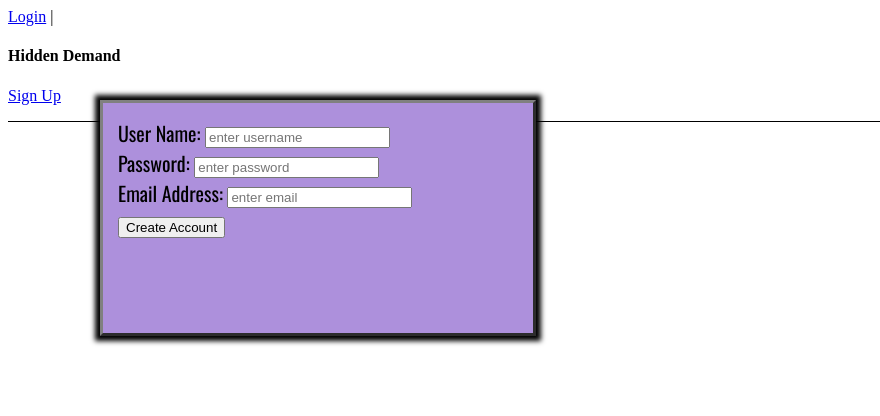
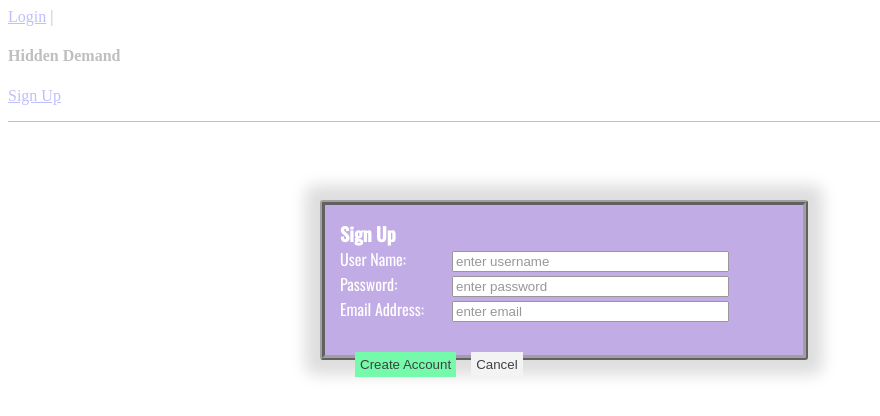
Before and after one commit to Pink-Fairy-Armadillo-NY-32/Hidden-Demand, a React app: page /signup in a window 1280 px wide. Shown: the top 416 px of the page, without its empty margins (0-880 px from the left). Built offline with nearby package versions, Linux system fonts and the light colour scheme.

Commit message:
modal window

```diff
--- a/package.json
+++ b/package.json
@@ -20,7 +20,11 @@
     "pg": "^8.7.3",
     "react": "^17.0.2",
     "react-dom": "^17.0.2",
-    "react-router-dom": "^6.3.0"
+    "react-router-dom": "^6.3.0",
+    "sass": "^1.49.11",
+    "sass-loader": "^12.6.0",
+    "scss-loader": "^0.0.1",
+    "style-loader": "^3.3.1"
   },
   "devDependencies": {
     "@babel/core": "^7.17.8",
--- a/src/client/App.jsx
+++ b/src/client/App.jsx
@@ -1,6 +1,7 @@
 import Nav from './Containers/NavigationContainer.jsx';
 import Main from './Containers/MainContainer.jsx';
 import React, { useState } from 'react';
+import './styles/styles.scss';
 
 const App = () => {
     const [loggedIn, setLogin] = useState(false);
--- a/src/client/Components/LoginSignup.jsx
+++ b/src/client/Components/LoginSignup.jsx
@@ -1,29 +1,11 @@
 import React, { useState } from 'react';
-import { Link, withRouter } from 'react-router-dom';
-import { useNavigate } from "react-router-dom";
+//import { Link, withRouter } from 'react-router-dom';
+import { useNavigate, Outlet } from "react-router-dom";
 import { createPortal } from "react-dom";
 
 const LoginSignup = props => {
   let navigate = useNavigate();
-  const modalStyle = {
-    position: "fixed",
-    left: 100,
-    top: 100,
-    height: "200px",
-    width: "400px",
-    backgroundColor: "#ad90dc",
-    color: "##FFF",
-    fontSize: "20px",
-    borderStyle: "outset",
-    borderColor: "gray",
-    borderSize: "5px",
-    padding: "15px",
-    fontFamily: "'Oswald', 'sans-serif'",
-    boxShadow: "0px 0px 5px 5px",
-    display: "inline-block",
-    textAlign: "left"
 
-  };
 
   // Handles input boxes for storage of variable names
   const useInput = init => {
@@ -61,7 +43,10 @@ const LoginSignup = props => {
       })
         .then(resp => resp.json())// WHAT IS THE RESPONSE HERE? WE USING COOKIES?
         .then(()=>{console.log(`success!`)})
-        .then(() => {navigate("../", { replace: true });})
+        .then(() => {
+          history.pushState({loggedIn: true}, "signup success", '../');
+          navigate("../", { state: { loginState: true, userId: 'tbd', history: history.state }, replace: true });
+        })
         .catch(err=>{console.log(err)})
 
     }
@@ -86,8 +71,10 @@ const LoginSignup = props => {
         body: JSON.stringify(requestBody)
       })
         .then(resp => resp.json()) // WHAT IS THE RESPONSE HERE? WE USING COOKIES?
-        .then(()=>{navigate("../", { replace: true });})
-        // .then(() => {props.history.push('/')})
+        .then(()=>{
+          history.pushState({loggedIn: true}, "signup success", '../');
+          navigate("../", { state: { loginState: true, userId: 'tbd', history: history.state }, replace: true });
+        })
         .catch(err=>{console.log(err)})
 
     }
@@ -99,19 +86,26 @@ const LoginSignup = props => {
  let buttonText;
  let emailInputDiv;
  let buttonPress;
+ let header;
 
+ const cancelPress = () => {
+  history.pushState({loggedIn: false}, "canceled", '../');
+  navigate("../", { state: { loginState: false, userId: 'tbd', history: history.state }, replace: true });
+ }
  if (props.type === 'login'){
+   header = "Log In"
    buttonText = 'Log In';
    buttonPress = sendLogInRequest;
  }
 
  if (props.type === 'signup'){
+   header = "Sign Up"
    buttonText = 'Create Account';
 
    emailInputDiv=[
      <div className = "inputBox" id = "emailInput">
        <label id="email">Email Address: </label>
-       <input name="email" placeholder="enter email" onChange={emailOnChange}/>
+       <input className='input' name="email" placeholder="enter email" onChange={emailOnChange}/>
      </div>
    ]
    buttonPress = sendSignUpRequest;
@@ -119,23 +113,29 @@ const LoginSignup = props => {
 // ------------------------------- Return HTML elements -----------------------------------------------------
       return (
      createPortal(
-      <main style={modalStyle}>
+      <div
+          className="modal-wrapper"
+          onClick={() => history.back()}>
+        <div
+            className="modal"
+            onClick={e => e.stopPropagation()}>
+            <h3>{header}</h3>
             <div className = "inputBox" id = "usernameInput">
               <label id="username">User Name: </label>
-          <input name="username" placeholder="enter username" onChange={usernameOnChange} />
+              <input className='input' name="username" placeholder="enter username" onChange={usernameOnChange} />
             </div>
             <div className = "inputBox" id = "passwordInput">
               <label id="password">Password: </label>
-          <input name="password" type = "password" placeholder="enter password" onChange={passwordOnChange} />
+              <input className='input' name="password" type = "password" placeholder="enter password" onChange={passwordOnChange} />
             </div>
 
             {/* need to change this to conditionally render based on whether signing up or logging in */}
             {emailInputDiv}
 
-      <button type="button" className="btnMain" onClick={
-    buttonPress
-  }>{buttonText}</button>
-      </main>,
+          <button type="button" className="btnMain" onClick={buttonPress}>{buttonText}</button>
+          <button type="button" className="btnCancel" onClick={cancelPress}>Cancel</button>
+        </div>
+      </div>,
       document.getElementById("modal_root")
      )
    )
--- a/src/client/Containers/MainContainer.jsx
+++ b/src/client/Containers/MainContainer.jsx
@@ -4,7 +4,9 @@ import React, { useState } from 'react';
 const Main = (props) => {
 
 return (
-    <div></div>
+    <div>
+        {console.log("history in main container", history.state)}
+    </div>
 )
 
 }
--- a/src/client/Containers/NavigationContainer.jsx
+++ b/src/client/Containers/NavigationContainer.jsx
@@ -1,8 +1,10 @@
 import React, { Component } from 'react';
-import { Link, Outlet } from "react-router-dom";
+import { Link, Outlet, useLocation } from "react-router-dom";
 
 const Nav = (props) =>  {
-    const loginState = props.loginState;
+    //const loginState = props.loginState;
+    const {state} = useLocation();
+
     return (
      <div className="nav">
        <section>
@@ -14,11 +16,10 @@ const Nav = (props) =>  {
       >
         <Link to={{pathname: "/login"}}>Login</Link> |{" "}
         <h1>Hidden Demand</h1>
-        {console.log(props.loginState)}
+        {console.log(state?.loginState, state?.history.loginState)}
         <Link to="/signup" >Sign Up</Link>
-
+        <Outlet />
       </nav>
-      <Outlet />
        </section>
      </div>
     );
--- a/src/client/index.js
+++ b/src/client/index.js
@@ -6,7 +6,7 @@ import {
   Route,
 } from "react-router-dom";
 import App from "./App.jsx";
-import LoginSignup from './Components/LoginSignup.jsx'
+import LoginSignup from './Components/LoginSignup.jsx';
 
 render(
   <BrowserRouter>
--- /dev/null
+++ b/src/client/styles/styles.scss
@@ -0,0 +1,53 @@
+.modal {
+    position: relative;
+    top: 25%;
+    left: 25%;
+    width: 35%;
+    height: 15%;;
+    background-color:  #ad90dc;
+    color: #FFF;
+    font-size: 16px;
+    display:inline-block;
+    border-style: ridge;
+    border-color: gray;
+    border-width: 5px;
+    border-radius: 3px;
+    box-shadow: 0px 0px 15px 15px lightgray;
+    padding: 15px;
+    font-family: Oswald, sans-serif;
+}
+
+.modal-wrapper {
+    position: fixed;
+    left: 0;
+    top: 0;
+    width: 100%;
+    height: 100vh;
+    background-color: white;
+    opacity: 75%;
+}
+
+h3 {
+    margin: auto;
+}
+
+label {
+    display: inline-block;
+    width: 25%;
+    text-align: left;
+}
+
+input {
+    width: 60%;
+}
+
+button {
+    padding: 5px;
+    border: 5px;
+    margin-top: 30px;
+    margin-left: 15px;
+}
+
+.btnMain {
+  background-color: rgb(70, 249, 142);
+}
--- a/webpack.config.js
+++ b/webpack.config.js
@@ -23,8 +23,9 @@ module.exports = {
         }
       },
       {
-        test: /\.css$/i,
-        use: ['style-loader', 'css-loader'],
+        test: /scss$/,
+        exclude: /node_modules/,
+        use: ['style-loader', 'css-loader', 'sass-loader'],
       },
     ]
   },
```
Lines whose indentation alone changed are shown as unchanged.
